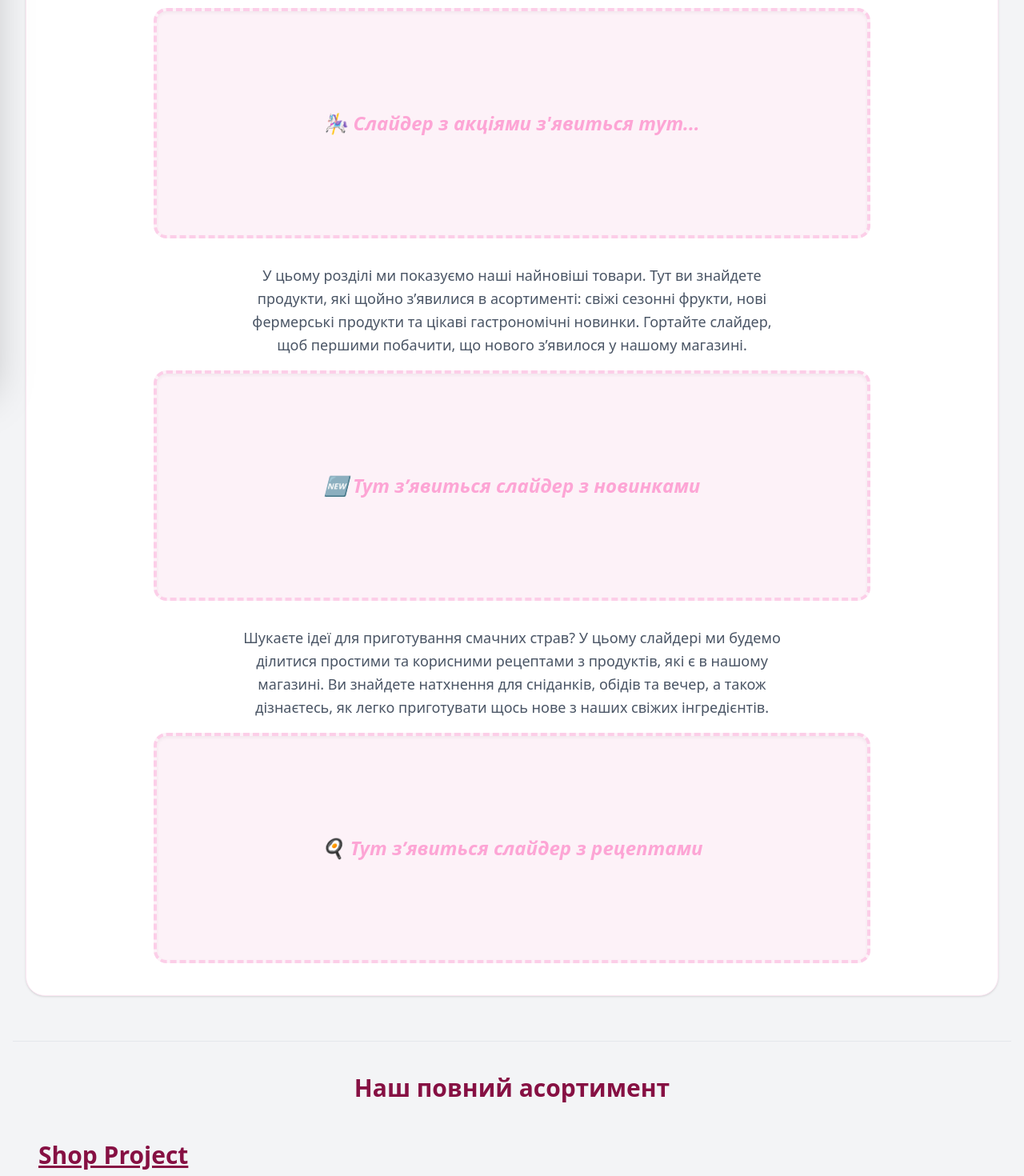
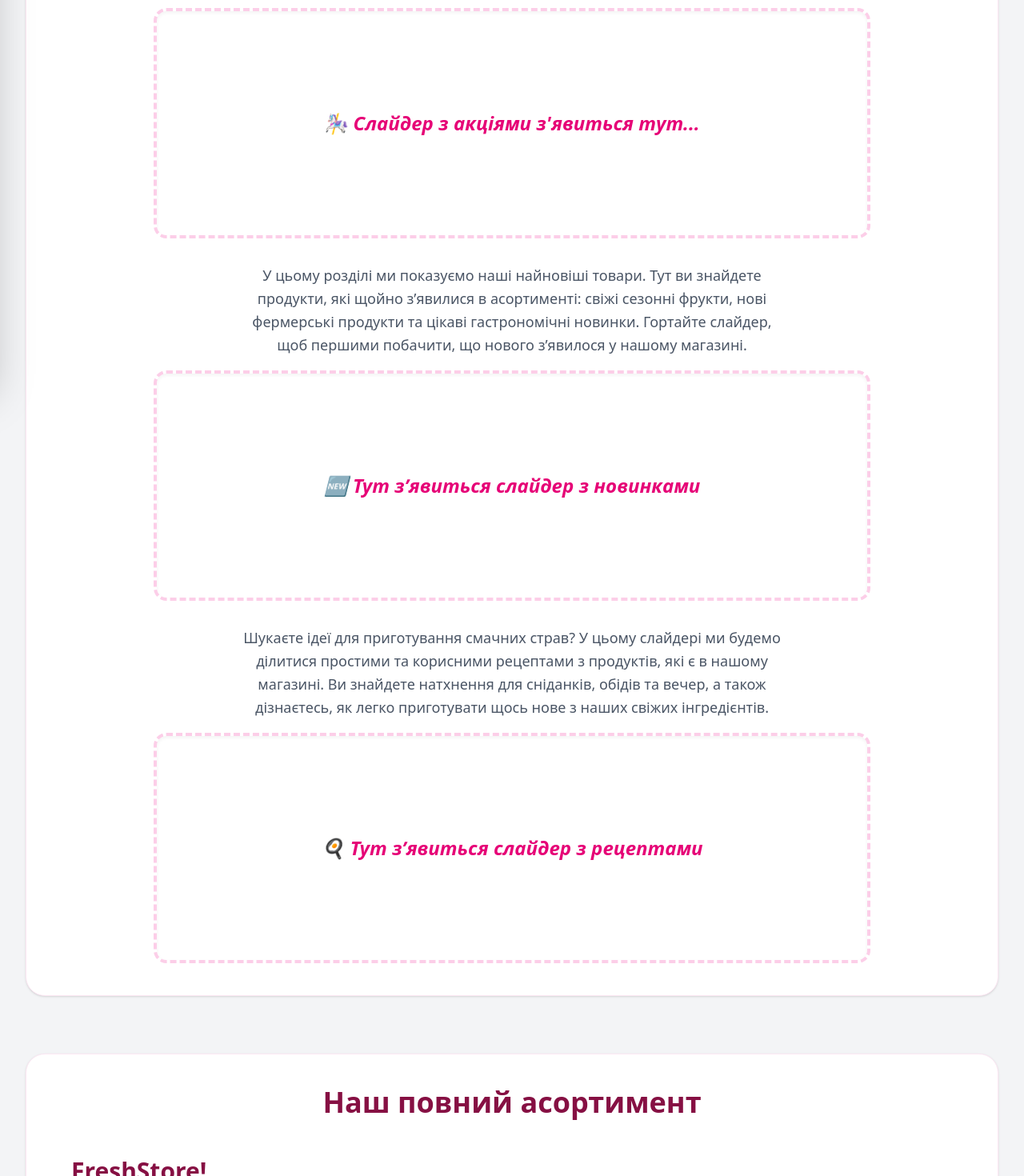
Before and after one commit to ivanna-dev1/online-store, a React (Vite) app: page / in a window 1280 px wide. Shown: the part 320-1790 px from the top of the page at 80% size. Built offline with nearby package versions, Linux system fonts and the light colour scheme.

Commit message:
feat: Implement initial product catalog page with search and filtering, alongside new header and sidebar components.

```diff
--- a/src/components/Header.jsx
+++ b/src/components/Header.jsx
@@ -9,7 +9,7 @@ export const Header = ({ onOpenCatalog }) => {
       <div>
         <button
           onClick={onOpenCatalog}
-          className="hover:bg-pink-200 hover:border-pink-600 border bg-pink-300 border-pink-500 p-2 rounded-lg px-4 mr-4"
+          className=" bg-pink-300 hover:bg-pink-200 border-pink-500  hover:border-pink-600 border p-2 rounded-lg px-4 mr-4"
         >
           ☰
         </button>
--- a/src/components/Sidebar.jsx
+++ b/src/components/Sidebar.jsx
@@ -2,24 +2,40 @@ import products from "../products";
 import { useState } from "react";
 
 export const Sidebar = ({ isOpen, onClose }) => {
+  const [expandedGroup, setExpandedGroup] = useState(null);
   const groups = [...new Set(products.map((product) => product.group))];
 
-  // ПОВЕРНУЛИ ФУНКЦІЮ: тепер все чітко і зрозуміло
   const handleGroupToggle = (groupName) => {
     setExpandedGroup(expandedGroup === groupName ? null : groupName);
   };
 
   return (
-    <div className="overlay">
+    <>
+      {isOpen && (
+        <div
+          className="fixed inset-0 bg-black/40 backdrop-blur-sm z-40 transition-opacity"
+          onClick={onClose} // Закриваємо, якщо клікнули на фон
+        />
+      )}
+
       <aside
         className={`fixed top-0 left-0 h-screen bg-white shadow-2xl z-50 w-80 transition-transform duration-300 ${isOpen ? "translate-x-0" : "-translate-x-full"}`}
       >
-        <div className="flex flex-col gap-2">
         {/* Кнопка Каталогу (звичайна функція-перемикач) */}
 
-          {isOpen && (
+        <div className="flex justify-between items-center p-6 border-b border-pink-100 bg-pink-50">
+          <h2 className="text-2xl font-bold text-pink-900">Каталог</h2>
+          <button
+            onClick={onClose}
+            className="text-3xl text-gray-400 hover:text-pink-600 transition-colors"
+          >
+            ×
+          </button>
+        </div>
+        <div>
           <ul className="mt-4 flex flex-col gap-3 ">
             {groups.map((group) => {
+              // ЦЕЙ РЯДОК ДУЖЕ ВАЖЛИВИЙ! Ми кажемо: "Знайди всі підкатегорії для цієї групи"
               const subCategories = [
                 ...new Set(
                   products
@@ -27,10 +43,8 @@ export const Sidebar = ({ isOpen, onClose }) => {
                     .map((p) => p.subCategory),
                 ),
               ];
-
               return (
                 <li key={group} className="flex flex-col ml-2">
-                    {/* Тепер тут ми знову викликаємо функцію за іменем */}
                   <button
                     onClick={() => handleGroupToggle(group)}
                     className={`text-left font-bold py-2 px-4 rounded-lg flex justify-between items-center ${
@@ -42,7 +56,7 @@ export const Sidebar = ({ isOpen, onClose }) => {
                     <span>{group}</span>
                     <span>{expandedGroup === group ? "−" : "+"}</span>
                   </button>
-
+                  {/* Тепер тут subCategories буде працювати правильно */}
                   {expandedGroup === group && (
                     <ul className="mt-1 ml-6 flex flex-col gap-1 border-l-2 border-pink-200 pl-4">
                       {subCategories.map((sub) => (
@@ -59,9 +73,8 @@ export const Sidebar = ({ isOpen, onClose }) => {
               );
             })}
           </ul>
-          )}
         </div>
       </aside>
-    </div>
+    </>
   );
 };
--- a/src/pages/CatalogPage.jsx
+++ b/src/pages/CatalogPage.jsx
@@ -26,7 +26,7 @@ export default function CatalogPage() {
   return (
     <div className="p-4">
       <h1 className="text-3xl font-bold text-pink-900 underline">
-        Shop Project
+        FreshStore!
       </h1>
       <input
         className="m-3 p-2 border border-gray-300 rounded-md w-full md:w-1/2 lg:w-1/3"
--- a/src/pages/HomePage.jsx
+++ b/src/pages/HomePage.jsx
@@ -14,10 +14,10 @@ export default function HomePage() {
         </p>
 
         {/* Місце для майбутнього слайдера (Крок 25) */}
-        <div className="w-full max-w-4xl h-72 bg-pink-50 rounded-2xl flex items-center justify-center border-4 border-dashed border-pink-200 shadow-inner group transition-all hover:bg-pink-100">
-          <span className="text-pink-300 font-bold italic text-2xl group-hover:scale-110 transition-transform">
+        <div className="w-full max-w-4xl h-72  rounded-2xl flex items-center justify-center border-4 border-dashed border-pink-200 shadow-inner group transition-all ">
+          <h3 className="text-pink-600 font-bold italic text-2xl group-hover:scale-110 transition-transform">
             🎠 Слайдер з акціями з'явиться тут...
-          </span>
+          </h3>
         </div>
         <p className="text-gray-600 text-lg mt-8 mb-4 max-w-2xl text-center leading-relaxed font-medium">
           У цьому розділі ми показуємо наші найновіші товари. Тут ви знайдете
@@ -27,10 +27,10 @@ export default function HomePage() {
         </p>
 
         {/* Місце для майбутнього слайдера (Крок 25) */}
-        <div className="w-full max-w-4xl h-72 bg-pink-50 rounded-2xl flex items-center justify-center border-4 border-dashed border-pink-200 shadow-inner group transition-all hover:bg-pink-100">
-          <span className="text-pink-300 font-bold italic text-2xl group-hover:scale-110 transition-transform">
+        <div className="w-full max-w-4xl h-72  rounded-2xl flex items-center justify-center border-4 border-dashed border-pink-200 shadow-inner group transition-all ">
+          <h3 className="text-pink-600 font-bold italic text-2xl group-hover:scale-110 transition-transform">
             🆕 Тут зʼявиться слайдер з новинками
-          </span>
+          </h3>
         </div>
         <p className="text-gray-600 text-lg mt-8 mb-4 max-w-2xl text-center leading-relaxed font-medium">
           Шукаєте ідеї для приготування смачних страв? У цьому слайдері ми
@@ -41,18 +41,18 @@ export default function HomePage() {
         </p>
 
         {/* Місце для майбутнього слайдера (Крок 25) */}
-        <div className="w-full max-w-4xl h-72 bg-pink-50 rounded-2xl flex items-center justify-center border-4 border-dashed border-pink-200 shadow-inner group transition-all hover:bg-pink-100">
-          <span className="text-pink-300 font-bold italic text-2xl group-hover:scale-110 transition-transform">
+        <div className="w-full max-w-4xl h-72  rounded-2xl flex items-center justify-center border-4 border-dashed border-pink-200 shadow-inner group transition-all">
+          <h3 className="text-pink-600 font-bold italic text-2xl group-hover:scale-110 transition-transform">
             🍳 Тут зʼявиться слайдер з рецептами
-          </span>
+          </h3>
         </div>
       </div>
 
       {/* СЕКЦІЯ 2: Весь наш каталог (пошук, групи, товари) */}
-      <div className="p-4 border-t border-gray-200 pt-10">
-        <h2 className="text-3xl font-bold text-center text-pink-900 mb-8">
+      <div className="flex flex-col items-center p-10  bg-white rounded-3xl shadow-sm m-4 border border-pink-100">
+        <h1 className="text-4xl font-bold text-center text-pink-900 mb-8">
           Наш повний асортимент
-        </h2>
+        </h1>
         <CatalogPage />
       </div>
     </div>
```
Also changed, not shown: 1 other file (tests, documents, lock files or other folders). Lines whose indentation alone changed are shown as unchanged.
